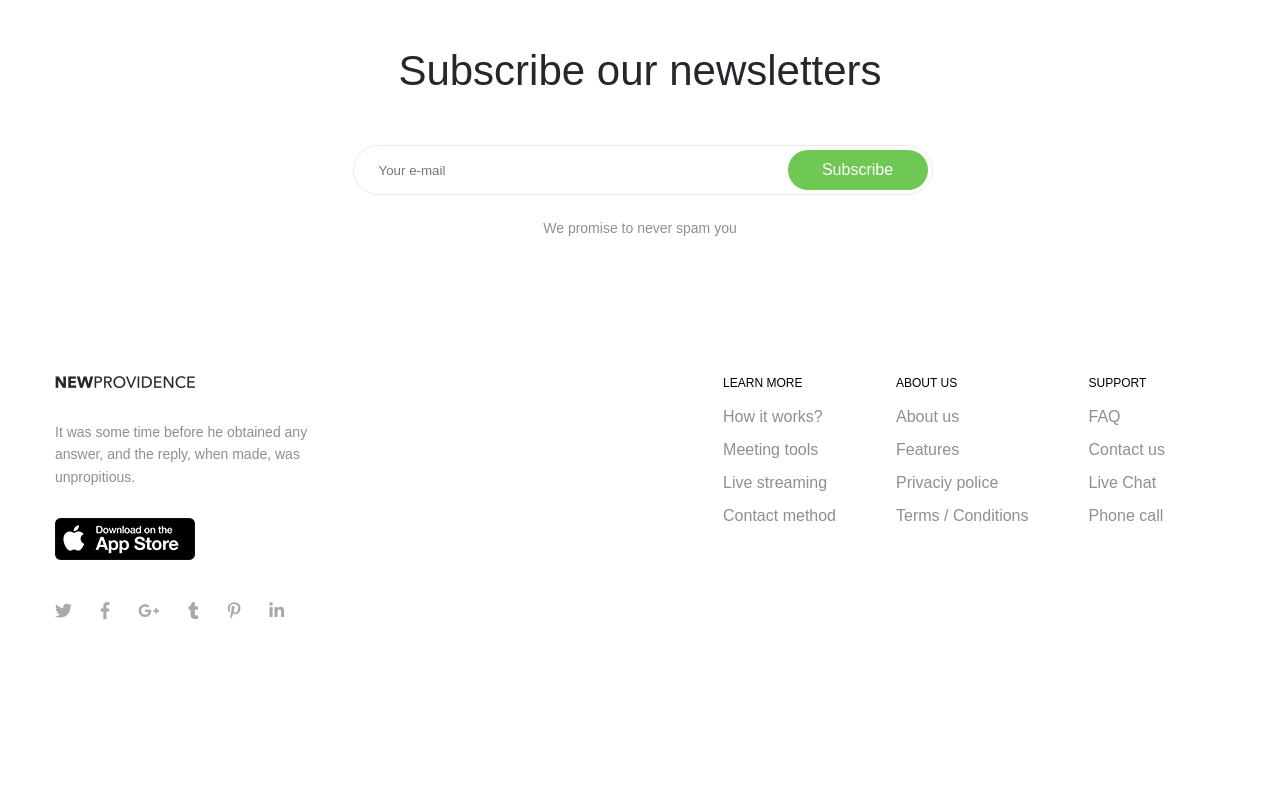
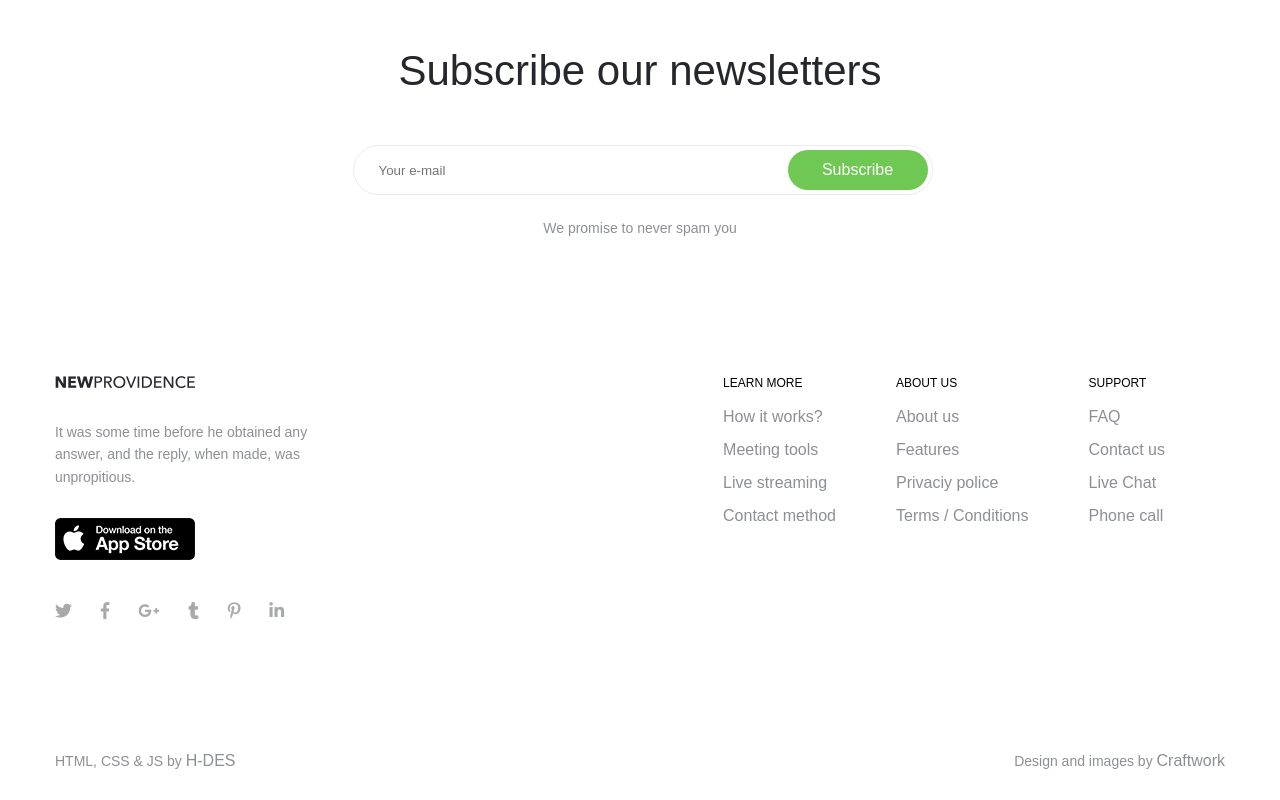
Before and after one commit to h-des/new-providence-layout, a website: page index.html in a window 1280 px wide. Shown: the part 6493-7293 px from the top of the page. Before the commit the page ends 7245 px from the top, so only its background shows below. Drawn offline with nearby package versions, Linux system fonts and the light colour scheme; files that its build step writes are made by us from their sources.

Commit message:
add credits to footer

```diff
--- a/index.html
+++ b/index.html
@@ -298,6 +298,12 @@
       <a href="#" class="footer__social-icon"><i class="fab fa-pinterest-p"></i></a>
       <a href="#" class="footer__social-icon"><i class="fab fa-linkedin-in"></i></a>
     </div>
+    <div class="footer__credits">
+      <p>
+        HTML, CSS & JS by <a class="footer__link" href="https://github.com/h-des">H-DES</a>
+      </p>
+      <p>Design and images by <a class="footer__link" href="https://getcraftwork.com/new-providence-landing/">Craftwork</a></p>
+    </div>
   </footer>
   <script src="script.js"></script>
 </body>
--- a/sass/layout/_footer.scss
+++ b/sass/layout/_footer.scss
@@ -1,7 +1,6 @@
 .footer {
   @include threeColumnGrid;
   padding-top: 9rem;
-  padding-bottom: 13rem;
 
   &__links-container {
 
@@ -59,6 +58,8 @@
 
   &__social-links {
     grid-column: 2;
+    padding-bottom: 13rem;
+
   }
 
   &__social-icon {
@@ -74,4 +75,16 @@
     }
   }
 
+  &__credits {
+    @include flexRow;
+    justify-content: space-between;
+    margin-bottom: 3rem;
+    grid-column: 2;
+    grid-row: 3;
+    font-size: 1.4rem;
+    color: $color-grey;
+
+
+  }
+
 }
```
